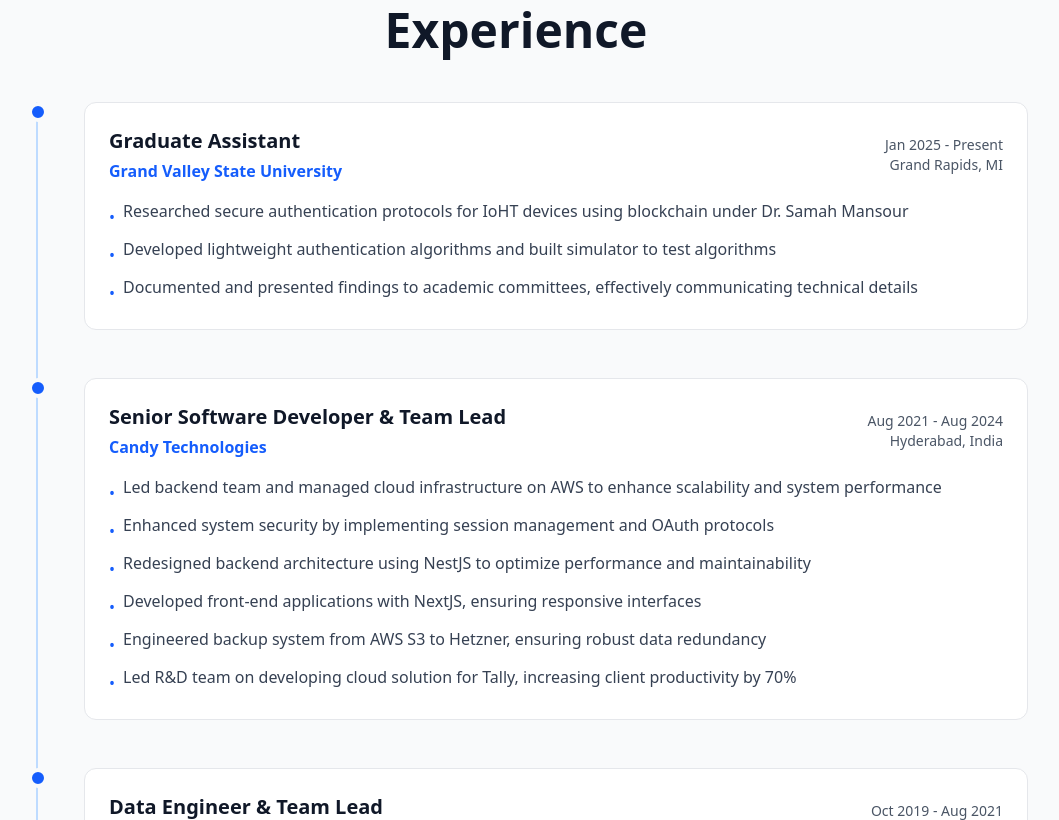
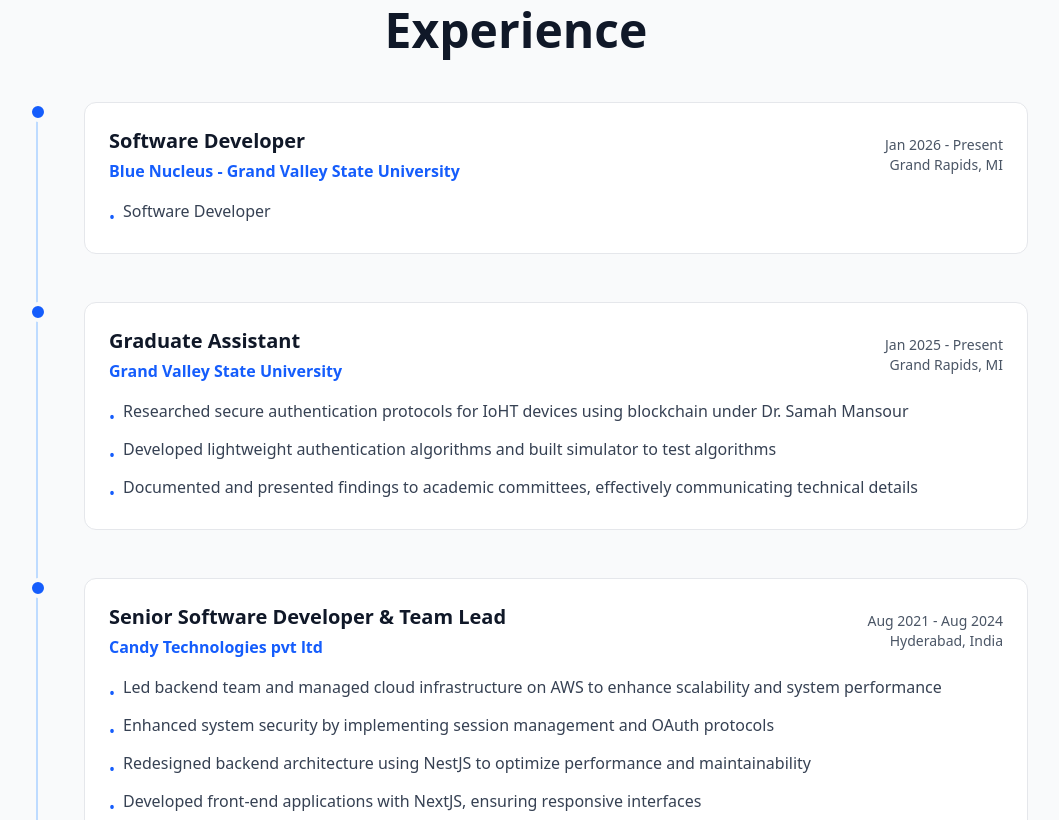
Before and after one commit to kajaharisai19/harisai_kaja, a React (Vite) app: page / in a window 1280 px wide. Shown: the part 1980-2800 px from the top of the page, without its empty margins (124-1183 px from the left). Built offline with nearby package versions, Linux system fonts and the light colour scheme; no server answers.

Commit message:
fix: removed login button and updated experience

```diff
--- a/src/components/Navigation.tsx
+++ b/src/components/Navigation.tsx
@@ -107,13 +107,13 @@
               )
             })}
 
-            <button
+            {/* <button
               onClick={() => navigate('/login')}
               className="flex items-center gap-2 px-4 py-2 bg-blue-600 hover:bg-blue-700 text-white rounded-lg transition-colors font-medium"
             >
               <LogIn className="w-4 h-4" />
               Login
-            </button>
+            </button> */}
           </div>
 
           <button
--- a/src/pages/Experience.tsx
+++ b/src/pages/Experience.tsx
@@ -1,5 +1,14 @@
 export default function Experience() {
   const experiences = [
+    {
+      role: 'Software Developer',
+      company: 'Blue Nucleus - Grand Valley State University',
+      period: 'Jan 2026 - Present',
+      location: 'Grand Rapids, MI',
+      highlights: [
+        'Software Developer'
+      ],
+    },
     {
       role: 'Graduate Assistant',
       company: 'Grand Valley State University',
@@ -13,7 +22,7 @@
     },
     {
       role: 'Senior Software Developer & Team Lead',
-      company: 'Candy Technologies',
+      company: 'Candy Technologies pvt ltd',
       period: 'Aug 2021 - Aug 2024',
       location: 'Hyderabad, India',
       highlights: [
@@ -40,7 +49,7 @@
     },
     {
       role: 'Software Development Engineer',
-      company: 'Vitwit Technologies',
+      company: 'Vitwit Technologies pvt ltd',
       period: 'Aug 2018 - Oct 2019',
       location: 'Hyderabad, India',
       highlights: [
```
